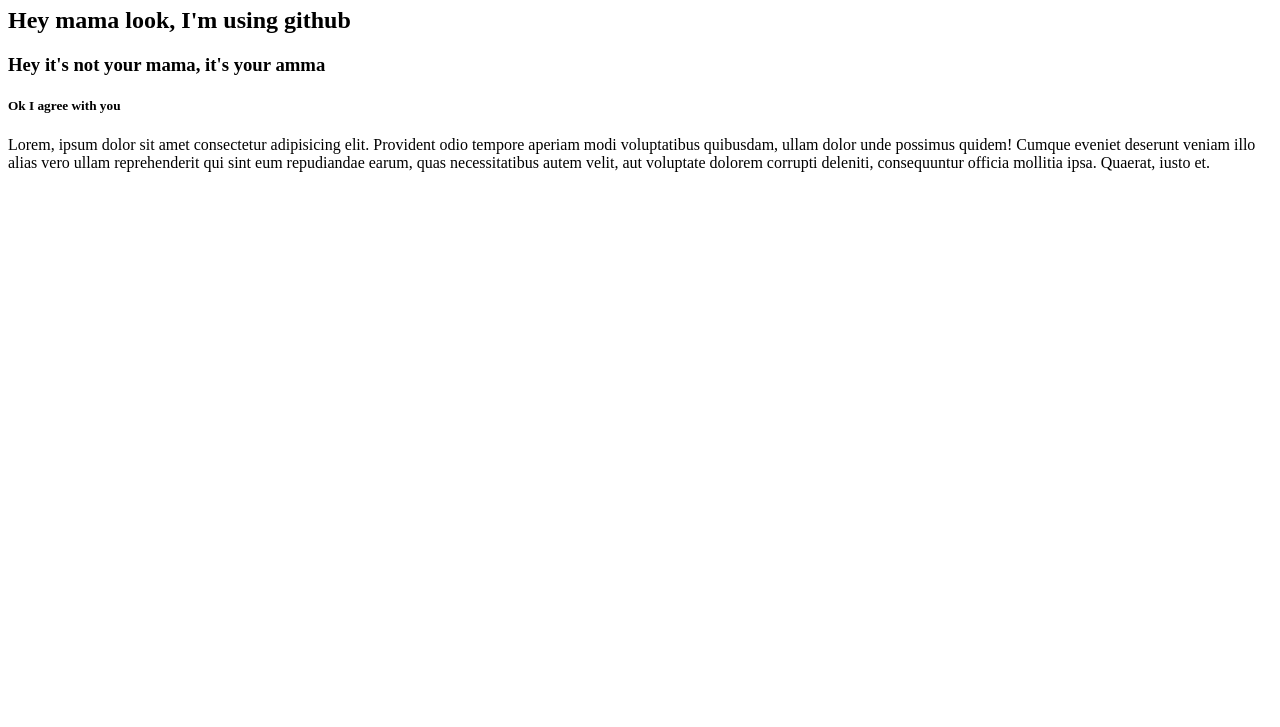
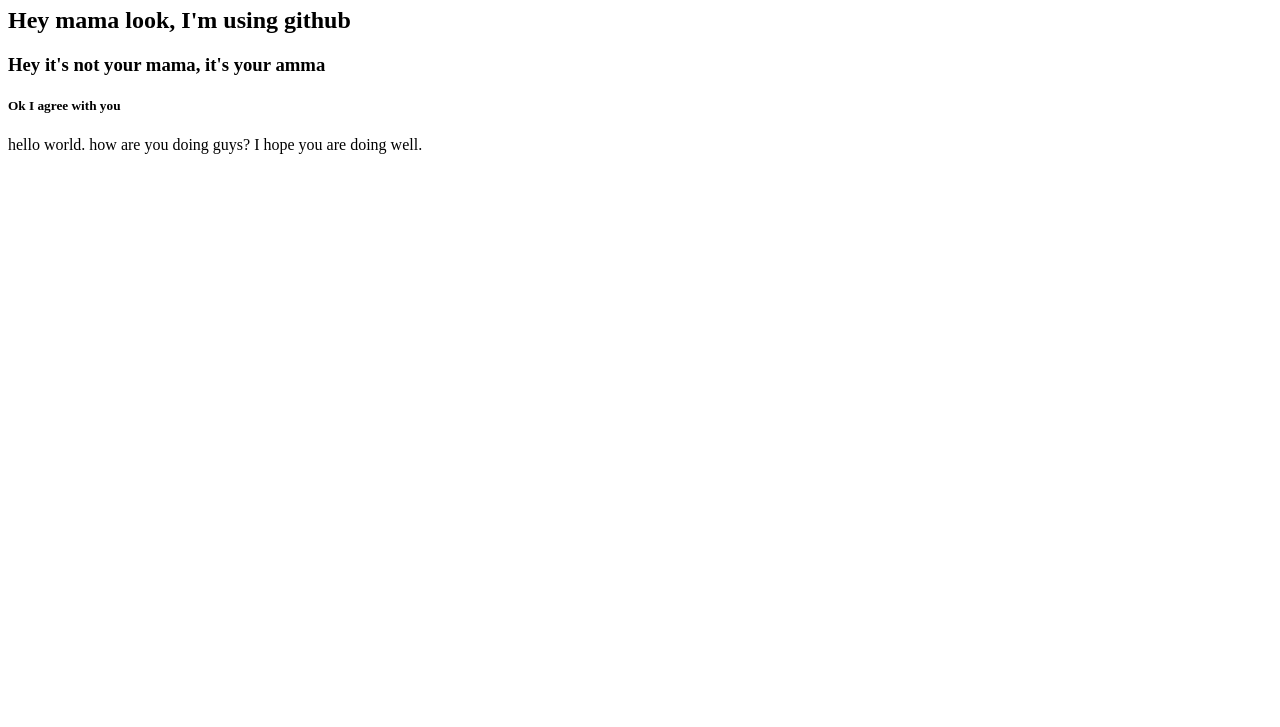
Before and after one commit to taauntik/my-first-website, a plain HTML site: page index.html in a window 1280 px wide. Shown: the part 73-800 px from the top of the page. Drawn offline with Linux system fonts and the light colour scheme.

Commit message:
index.html

```diff
--- a/index.html
+++ b/index.html
@@ -12,7 +12,7 @@
     <h5>Ok I agree with you</h5>
     <div id="container-1">
         <div class="word-wrapper">
-            <p>Lorem, ipsum dolor sit amet consectetur adipisicing elit. Provident odio tempore aperiam modi voluptatibus quibusdam, ullam dolor unde possimus quidem! Cumque eveniet deserunt veniam illo alias vero ullam reprehenderit qui sint eum repudiandae earum, quas necessitatibus autem velit, aut voluptate dolorem corrupti deleniti, consequuntur officia mollitia ipsa. Quaerat, iusto et.</p>
+            hello world. how are you doing guys? I hope you are doing well.
         </div>
     </div>
 </body>
```
